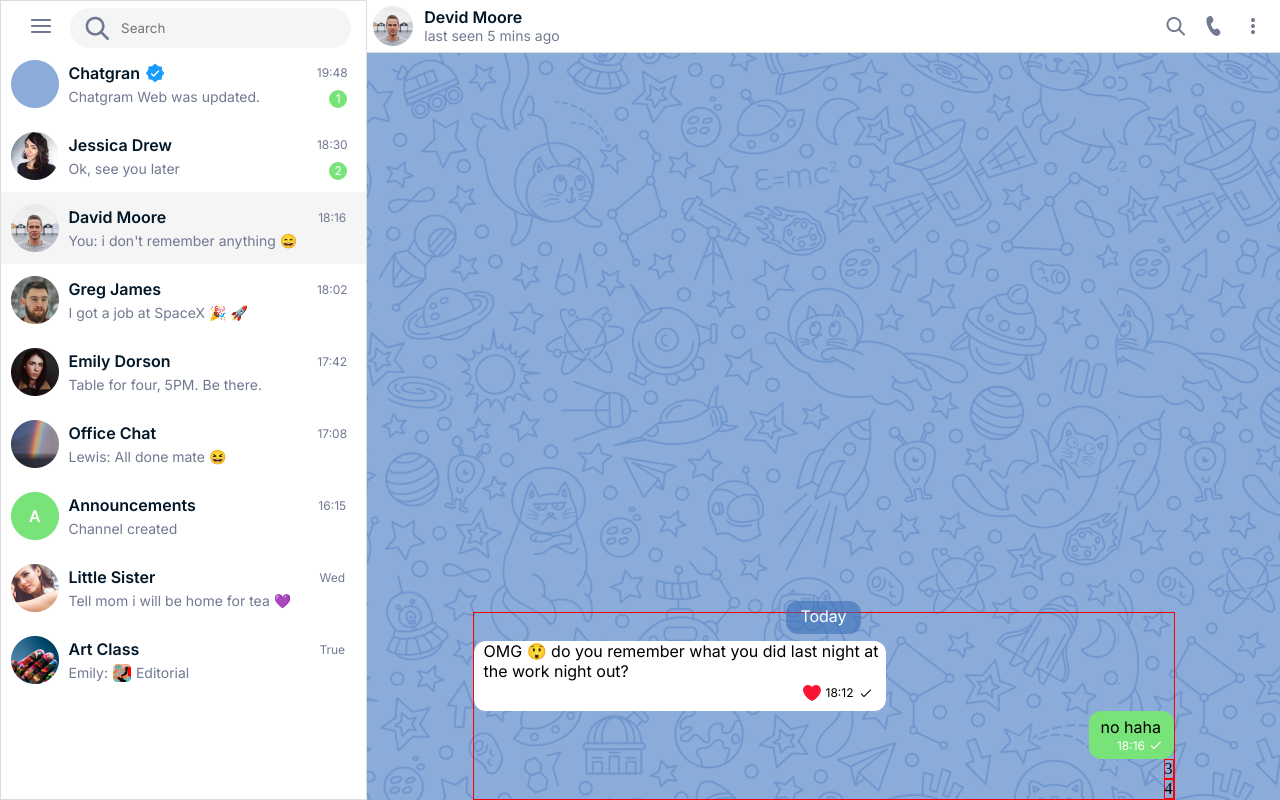
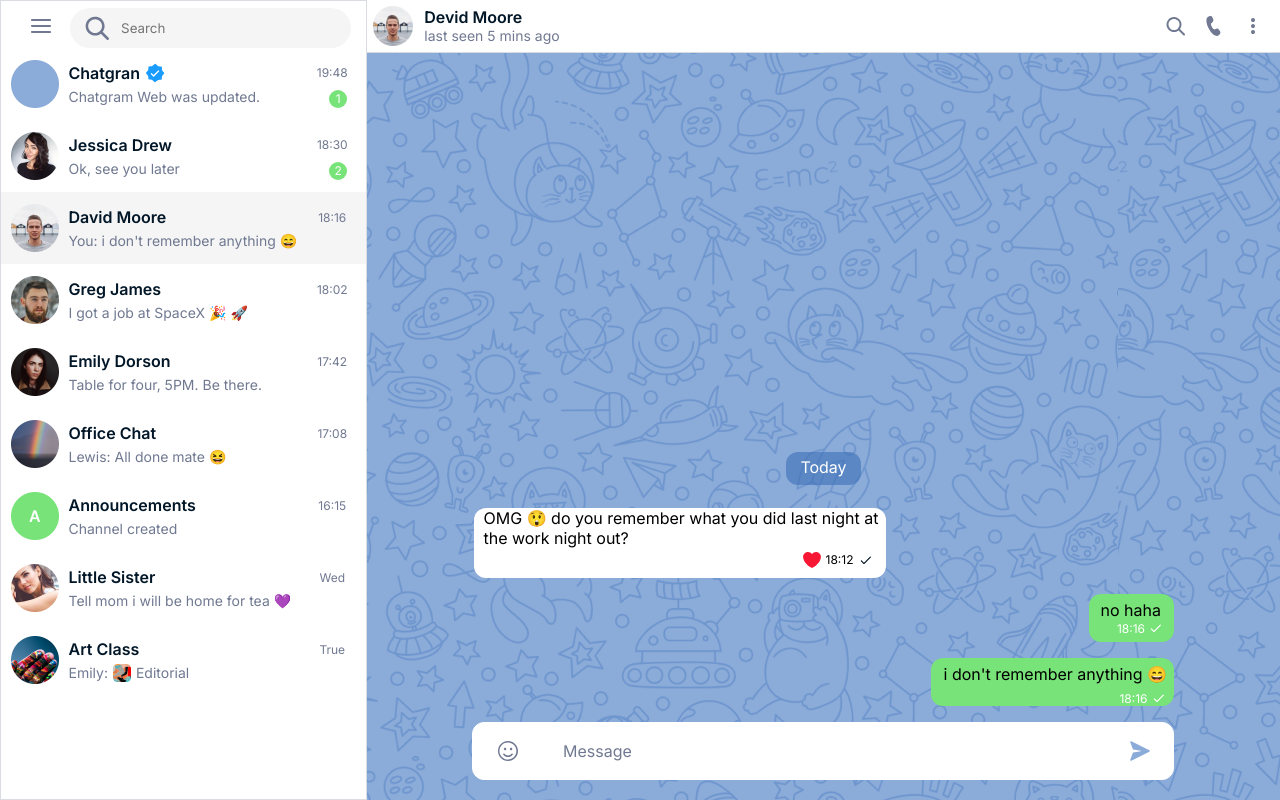
Before and after one commit to romario-rodrigues/recriandolayoutchat, a plain HTML site: page index.html in a window 1280 px wide. Drawn offline with Linux system fonts and the light colour scheme.

Commit message:
Projeto concluido

```diff
--- a/index.html
+++ b/index.html
@@ -248,7 +248,7 @@
 
 
         <!-- side right -->
-        <div class="flex flex--direction--column flex--3-5">
+        <div class="flex flex--direction--column align--items--center flex--3-5">
             <div class="flex flex--direction--row align--items--center side--bar gap--5">
                 <div class="flex flex--direction--row justify--content--center align--items--center flex--1">
                     <img class="avatar--top--bar" src="./src/assets/images/david--moore.png" alt="">
@@ -267,12 +267,14 @@
 
             </div>
 
-            <div class="flex justify--content--center align--items--end chat--tab">
+            <div class="chat--tab flex flex--direction--column justify--content--end align--items--end">
                 <div
-                    class="flex justify--content--center flex--direction--column align--items--end border--red messages flex--direction--column">
+                    class="gap--16 flex justify--content--center flex--direction--column align--items--end messages flex--direction--column">
+
                     <div class="flex div--today justify--content--center align--items--center">
                         <div class="today font--family">Today</div>
                     </div>
+
                     <div class="flex div--message--1 flex--direction--column">
                         <div class="flex message--1 flex--1 flex--direction--column">
                             OMG 😲 do you remember what you did last night
@@ -287,9 +289,8 @@
 
                             </div>
                         </div>
+                    </div>
 
-
-                    </div>
                     <div
                         class="justify--content--center align--items--center flex--direction--column flex div--message--2">
                         <div class=" flex message--2 font--family">
@@ -302,8 +303,31 @@
                             </div>
                         </div>
                     </div>
-                    <div class="border--red">3</div>
-                    <div class="border--red">4</div>
+
+                    <div class="flex flex--direction--column align--items--end div--message--3">
+                        <div class="check--icon font--family flex flex--1 message--3">
+                            i don't remember anything 😄
+                        </div>
+
+                        <div class=" sent--3 font--family align--items--end justify--content--end flex">
+                            <div class="flex gap--5">
+                                <div>18:16</div>
+                                <img src="./src/assets/icons/check_icon_white.svg">
+                            </div>
+                        </div>
+                    </div>
+
+                    <div class="flex border--white input--bar align--items--center">
+                        <div class="emoticons flex flex--1">
+                            <img src="./src/assets/icons/emoticons.svg" alt="">
+                        </div>
+                        <div class="flex flex--8 font--family ">
+                            Message
+                        </div>
+                        <div class="flex emoticons--send flex--1">
+                            <img src="./src/assets/icons/send.svg" alt="">
+                        </div>
+                    </div>
                 </div>
             </div>
 
--- a/src/assets/css/style.css
+++ b/src/assets/css/style.css
@@ -163,6 +163,7 @@
 
 .chat--tab {
     height: 100%;
+
 }
 
 .messages {
@@ -219,11 +220,14 @@
     height: 48px;
     border-radius: 12px;
     background-color: #78E378;
+
 }
 
 .message--2 {
     width: 61px;
     height: 20px;
+    font-size: 16px;
+    font-weight: 400;
 
 }
 
@@ -235,3 +239,51 @@
     color: #FFFFFF;
 
 }
+
+.div--message--3 {
+    width: 243px;
+    height: 48px;
+    border-radius: 12px;
+    background-color: #78E378;
+
+}
+
+.message--3 {
+    width: 230px;
+    height: 10px;
+    font-size: 16px;
+    font-weight: 400;
+
+}
+
+
+.sent--3 {
+    width: 48px;
+    height: 16px;
+    font-weight: 400;
+    font-size: 12px;
+    color: #FFFFFF;
+    padding-right: 10px;
+
+}
+
+.input--bar {
+    width: 100%;
+    height: 56px;
+    border-radius: 12px;
+    background: #FFFFFF;
+    color: #707991;
+    font-size: 16px;
+    font-weight: 400;
+    margin-bottom: 20px;
+}
+
+.emoticons {
+    margin-left: 20px;
+    padding-left: 5px;
+}
+
+.emoticons--send {
+    margin-left: 20px;
+    justify-content: center;
+}
--- a/src/assets/css/ui--kit.css
+++ b/src/assets/css/ui--kit.css
@@ -40,6 +40,10 @@ body {
 
 .border--red {
     border: 1px solid red;
+}
+
+.border--white {
+    border: 1px solid white;
 }
 
 /* Flex--directions */
```
